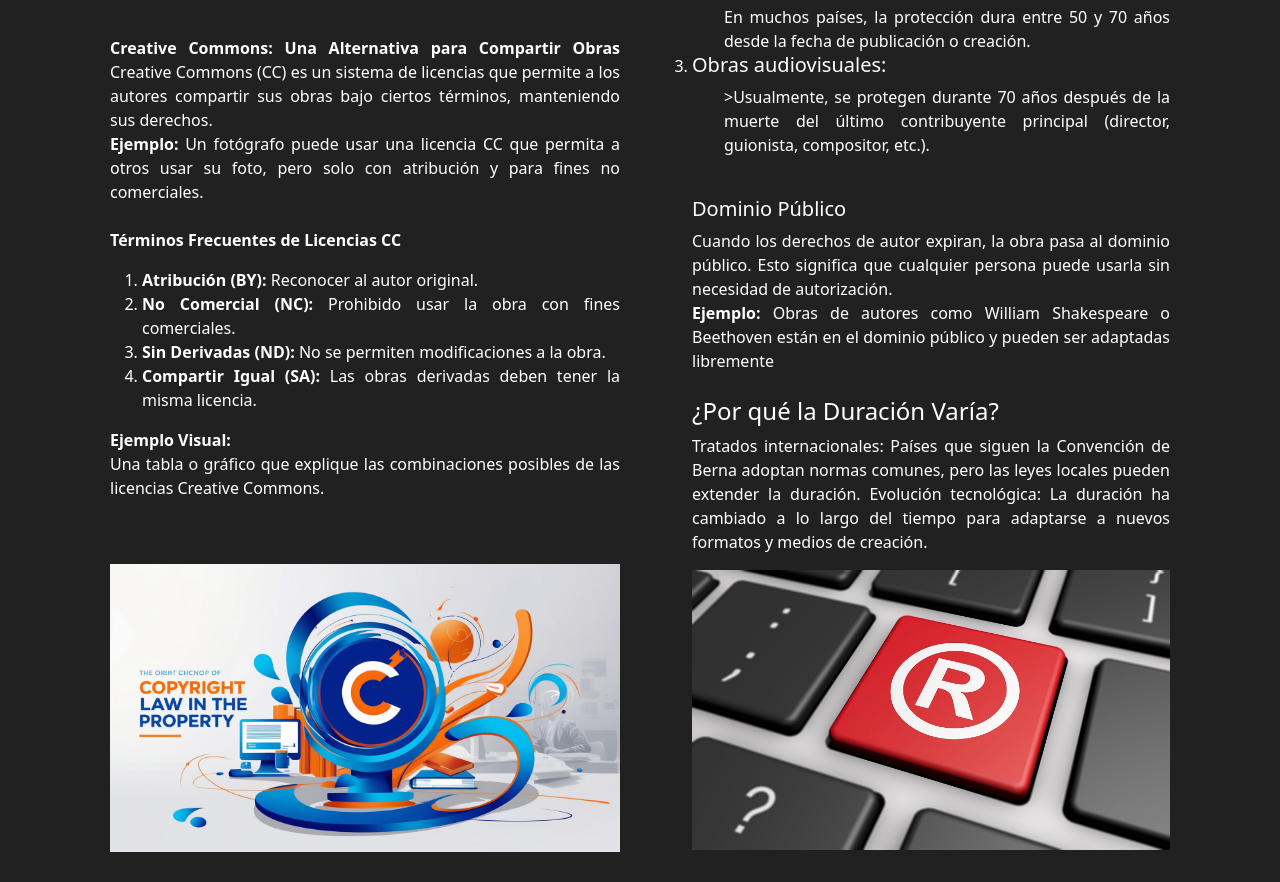
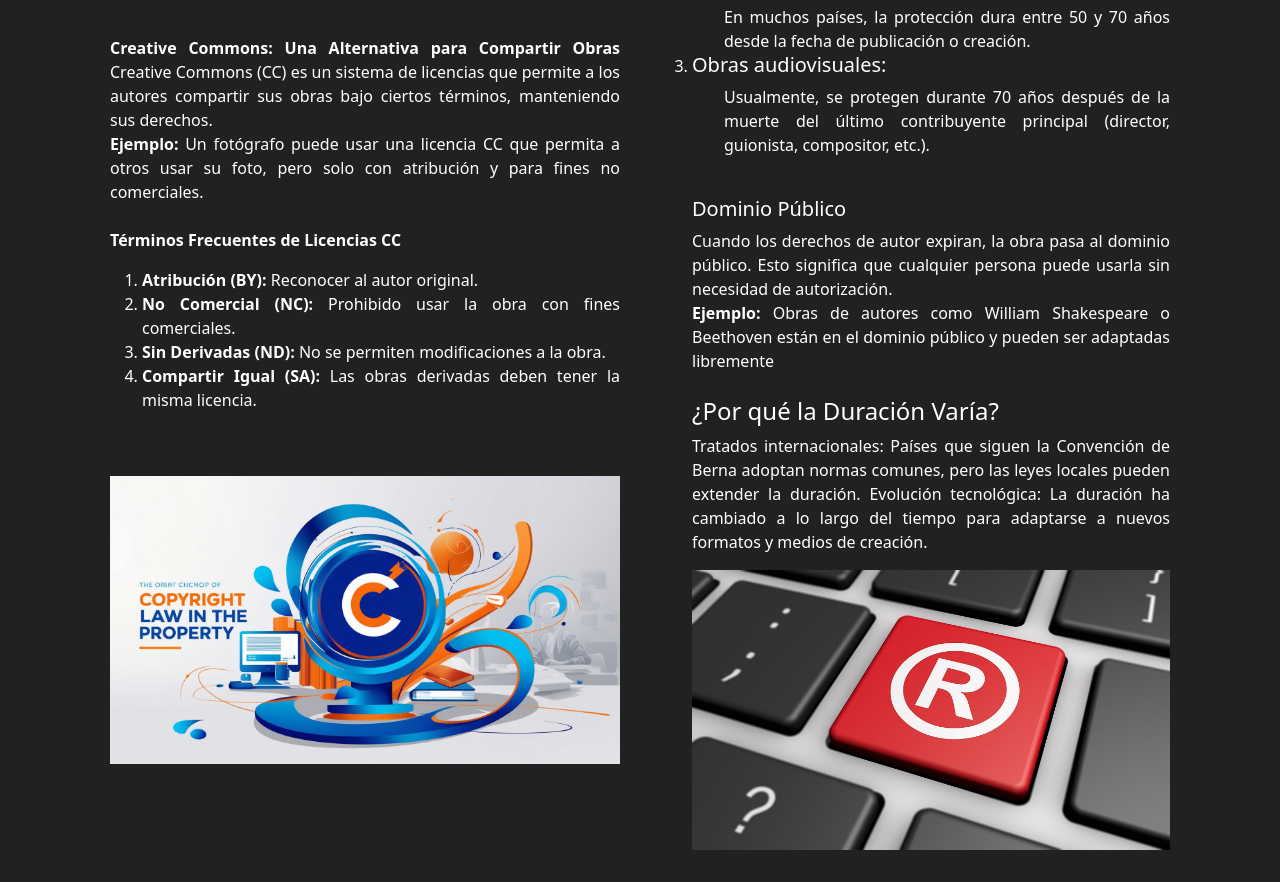
Before and after one commit to alanq549/sitioWeb1, a plain HTML site: page part2.html in a window 1280 px wide. Shown: the part 2523-3405 px from the top of the page. Drawn offline with nearby package versions, Linux system fonts and the light colour scheme.

Commit message:
Update part2.html

```diff
--- a/part2.html
+++ b/part2.html
@@ -267,13 +267,6 @@
                                     <li> <b>Compartir Igual (SA):</b> Las obras derivadas deben tener la misma licencia.
                                     </li>
                                 </ol>
-                                <p style="text-align: justify;">
-                                    <b>Ejemplo Visual:</b>
-                                    <br>
-                                    Una tabla o gráfico que explique las combinaciones posibles de las licencias
-                                    Creative Commons.
-                                </p>
-
 
                                 </p>
 
@@ -319,7 +312,7 @@
                                     <li>
                                         <h5>Obras audiovisuales:</h5>
                                     </li>
-                                    <ul>>Usualmente, se protegen durante 70 años después de la muerte del último
+                                    <ul>Usualmente, se protegen durante 70 años después de la muerte del último
                                         contribuyente principal (director, guionista, compositor, etc.).</ul </ol>
                                     <br>
                                     </p>
```
